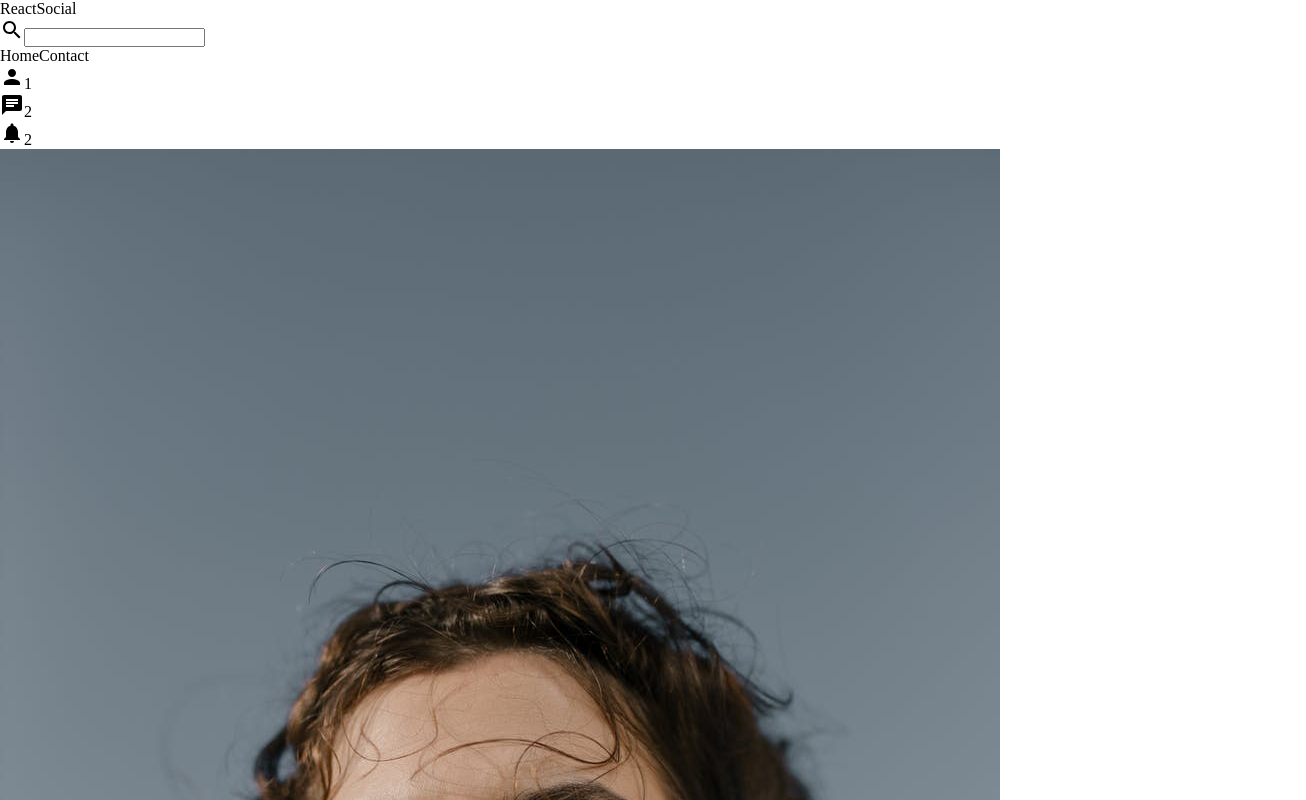
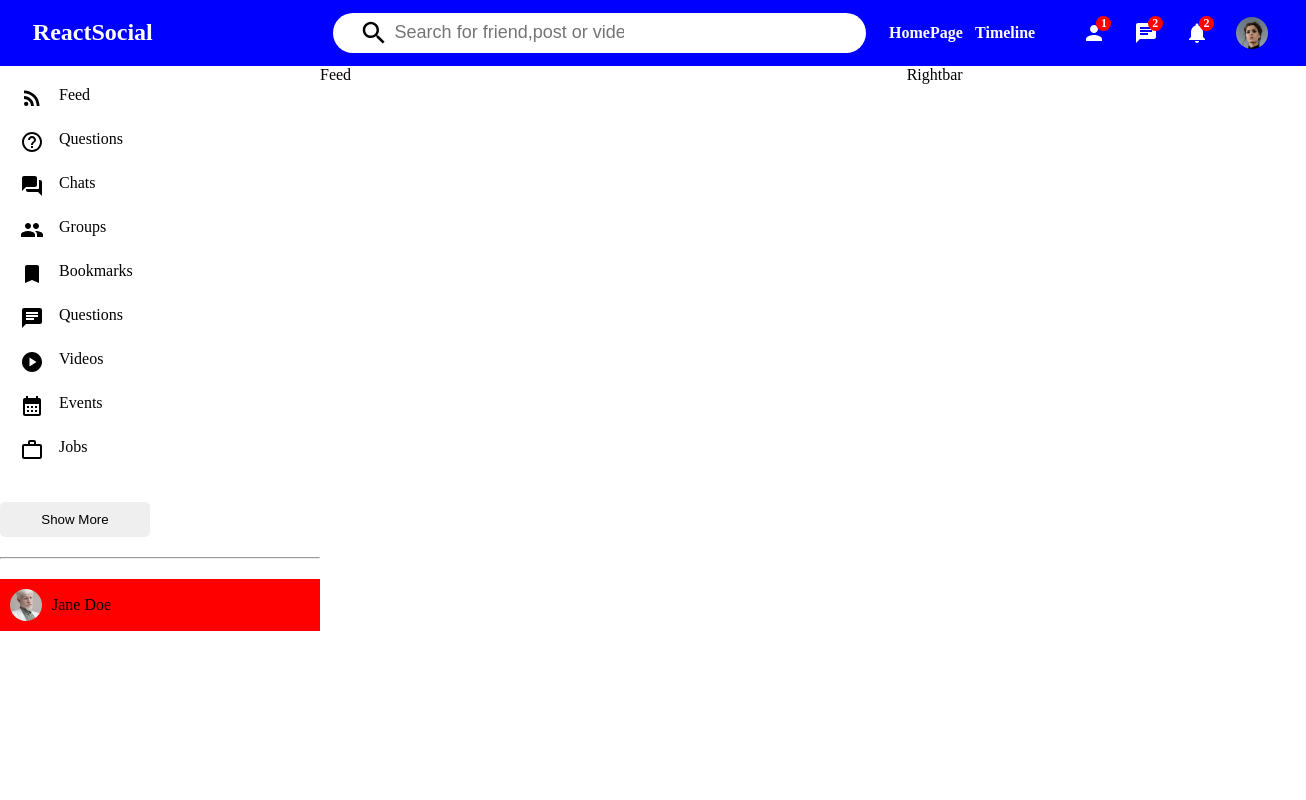
Before and after one commit to HIMANSHUMISHRA389/React-Social, a React (Create React App) app in the folder client/: page / in a window 1280 px wide. Shown: the top 800 px of the page, 1306 px wide, since content can reach past the window. Built offline with nearby package versions, Linux system fonts and the light colour scheme.

Commit message:
sidebar completed

```diff
--- /dev/null
+++ b/client/src/components/feed/Feed.jsx
@@ -0,0 +1,9 @@
+import React from 'react'
+import './feed.css'
+const Feed = () => {
+  return (
+    <div className='feed'>Feed</div>
+  )
+}
+
+export default Feed
--- /dev/null
+++ b/client/src/components/feed/feed.css
@@ -0,0 +1,3 @@
+.feed{
+    flex: 5.5;
+}
--- a/client/src/components/pages/home/Home.jsx
+++ b/client/src/components/pages/home/Home.jsx
@@ -1,10 +1,19 @@
 import React from 'react'
 import TopBar from '../../topbar/TopBar.jsx'
+import Sidebar from '../../sidebar/Sidebar.jsx'
+import Feed from '../../feed/Feed.jsx'
+import Rightbar from '../../rightbar/Rightbar.jsx'
+import './home.css'
 
 const Home = () => {
   return (
     <div>
         <TopBar/>
+        <div className='homeContainer'>
+          <Sidebar/>
+          <Feed/>
+          <Rightbar/>
+        </div>
     </div>
   )
 }
--- /dev/null
+++ b/client/src/components/pages/home/home.css
@@ -0,0 +1,4 @@
+.homeContainer{
+    display: flex;
+    width: 100%;
+}
--- /dev/null
+++ b/client/src/components/rightbar/Rightbar.jsx
@@ -0,0 +1,9 @@
+import React from 'react'
+import './rightbar.css'
+const Rightbar = () => {
+  return (
+    <div className='rightbar'>Rightbar</div>
+  )
+}
+
+export default Rightbar
--- /dev/null
+++ b/client/src/components/rightbar/rightbar.css
@@ -0,0 +1,3 @@
+.rightbar{
+    flex: 3.5;
+}
--- /dev/null
+++ b/client/src/components/sidebar/Sidebar.jsx
@@ -0,0 +1,79 @@
+import React from "react";
+import "./sidebar.css";
+import {
+  BadgeSharp,
+  Bookmark,
+  CalendarMonth,
+  Chat,
+  Event,
+  HelpOutline,
+  People,
+  PlayCircle,
+  QuestionAnswerRounded,
+  RssFeed,
+  School,
+  VideoCall,
+  VideoCallRounded,
+  WorkOutline,
+} from "@mui/icons-material";
+
+const Sidebar = () => {
+  return (
+    <div className="sidebar">
+      <div className="sidebarElements">
+        <ul className="sidebarList">
+          <li className="sidebarListItem">
+            <RssFeed className="sidebarIcon" />
+            <span className="sidebarListItemText">Feed</span>
+          </li>
+          <li className="sidebarListItem">
+            <HelpOutline className="sidebarIcon" />
+            <span className="sidebarListItemText">Questions</span>
+          </li>
+          <li className="sidebarListItem">
+            <QuestionAnswerRounded className="sidebarIcon" />
+            <span className="sidebarListItemText">Chats</span>
+          </li>
+          <li className="sidebarListItem">
+            <People className="sidebarIcon" />
+            <span className="sidebarListItemText">Groups</span>
+          </li>
+          <li className="sidebarListItem">
+            <Bookmark className="sidebarIcon" />
+            <span className="sidebarListItemText">Bookmarks</span>
+          </li>
+          <li className="sidebarListItem">
+            <Chat className="sidebarIcon" />
+            <span className="sidebarListItemText">Questions</span>
+          </li>
+          <li className="sidebarListItem">
+            <PlayCircle className="sidebarIcon" />
+            <span className="sidebarListItemText">Videos</span>
+          </li>
+          <li className="sidebarListItem">
+            <CalendarMonth className="sidebarIcon" />
+            <span className="sidebarListItemText">Events</span>
+          </li>
+          <li className="sidebarListItem">
+            <WorkOutline className="sidebarIcon" />
+            <span className="sidebarListItemText">Jobs</span>
+          </li>
+        </ul>
+        <button className="sidebarButton">Show More</button>
+        <hr className="sidebarHr" />
+        <ul className="sidebarFriendList">
+          <li className="sidebarFriend">
+            <img
+              className="sidebarFriendImg"
+              src="/assets/person/2.jpeg"
+              alt=""
+            />
+            <span className="sidebarFriendName">Jane Doe</span>
+          </li>
+        </ul>
+      </div>
+    </div>
+  );
+};
+
+export default Sidebar;
--- /dev/null
+++ b/client/src/components/sidebar/sidebar.css
@@ -0,0 +1,51 @@
+.sidebar{
+    flex: 3;
+    height: calc(99.5vh);
+
+}
+.sidebarList{
+    padding: 20px;
+}
+.sidebarListItem{
+   margin-bottom: 20px;
+   display: flex;
+
+}
+.sidebarIcon{
+    margin-right: 15px;
+
+
+}
+.sidebarButton{
+    width: 150px;
+    border: none;
+    padding: 10px;
+    border-radius: 5px;
+    font-weight: 500px;
+}
+
+.sidebarHr{
+    margin: 20px 0;
+
+}
+.sidebarFriendList{
+    padding: 0;
+    margin: 0;
+    list-style: none;
+}
+.sidebarFriend{
+    display: flex;
+
+align-items: center;
+    background-color: red;
+   margin-bottom: 15px;
+}
+
+.sidebarFriendImg{
+    width: 32px;
+    height: 32px;
+    background-color: red;
+    object-fit:cover;
+    border-radius: 50%;
+    margin: 10px;
+}
--- a/client/src/components/topbar/TopBar.jsx
+++ b/client/src/components/topbar/TopBar.jsx
@@ -6,20 +6,20 @@
     <div style={topbar}>
       <div className="topbarContainer">
         <div className="topbarLeft">
-          <span className="logo">ReactSocial</span>
+          <div>
+            <span className="logo">ReactSocial</span>
+          </div>
         </div>
-        <div className="topbarCentre">
-          <div className="topbarCenter">
-            <div className="searchBar">
-              <Search />
-              <input className="Search for friend,post or video"/>
-            </div>
+        <div className="topbarCenter">
+          <div className="searchBar">
+            <Search className='searchIcon'/>
+            <input placeholder="Search for friend,post or video" className='searchInput'/>
           </div>
         </div>
         <div className="topbarRight">
-          <div className="tobarLinks">
-            <span className="topbarLink">Home</span>
-            <span className="topbarLink">Contact</span>
+          <div className="topbarLinks">
+            <span className="topbarLink">HomePage</span>
+            <span className="topbarLink">Timeline</span>
           </div>
           <div className="topbarIcons">
             <div className="topbarIconsItems">
@@ -34,7 +34,7 @@
               <Notifications />
               <span className="topbarItemBadge">2</span>
             </div>
-            <img src="/assets/person/1.jpeg" />
+            <img alt='img' className="topbarImg" src="/assets/person/1.jpeg" />
           </div>
         </div>
       </div>
--- a/client/src/components/topbar/topbar.css
+++ b/client/src/components/topbar/topbar.css
@@ -1,5 +1,105 @@
-*{
-    margin: 0;
-    padding: 0;
+* {
+  margin: 0;
+  padding: 0;
+}
+.topbarContainer {
+  display: flex;
+  background-color: blue;
+  width: 100%;
+  height: 40px;
+  padding: 0.8rem;
+}
+.topbarLeft {
+  flex: 3;
+  display: flex;
+    align-items: center;
+}
+.logo {
+  font-weight: bold;
+  color: white;
+  margin-left: 20px;
+  font-size: 24px;
+  cursor: pointer;
+}
+.topbarCenter {
+  flex: 5;
+  background-color: yellow;
+  width: 100%;
+  background-color: white;
+
+  border-radius: 30px;
+  display: flex;
+  justify-content: space-around;
+  align-items: center;
+}
+.searchBar{
+     display: flex;
+    justify-content: space-around;
+    align-items: center;
+    width: 90%;
+    padding-right: 15rem;
+    margin-left: 1.5rem;
 
 }
+.searchIcon {
+  font-size: 30px !important;
+
+
+}
+.searchInput{
+  width: 85%;
+   outline: none;
+   border: none;
+   font-size: large;
+
+}
+
+.topbarRight {
+  flex: 4;
+  background-color: blue;
+  display: flex;
+  justify-content: space-around;
+  font-weight: bold;
+  color: white;
+  cursor: pointer;
+}
+.topbarIcons {
+  display: flex;
+  justify-content: space-around;
+  width: 50%;
+
+    align-items: center;
+}
+.topbarImg {
+  width: 32px;
+  height: 32px;
+  border-radius: 50%;
+  object-fit: cover;
+  cursor: pointer;
+}
+.topbarLinks{
+      width: 40%;
+
+    display: flex;
+    justify-content: space-evenly;
+    align-items: center;
+}
+.topbarIconsItems{
+  display: flex;
+  position: relative;
+
+}
+.topbarItemBadge{
+  background-color: red;
+  border-radius: 50%;
+  width: 15px;
+  height: 15px;
+  font-size: 12px;
+  position: absolute;
+  top: -5px;
+  right: -5px;
+  display: flex;
+  justify-content: center;
+  align-items: center;
+
+}
```
